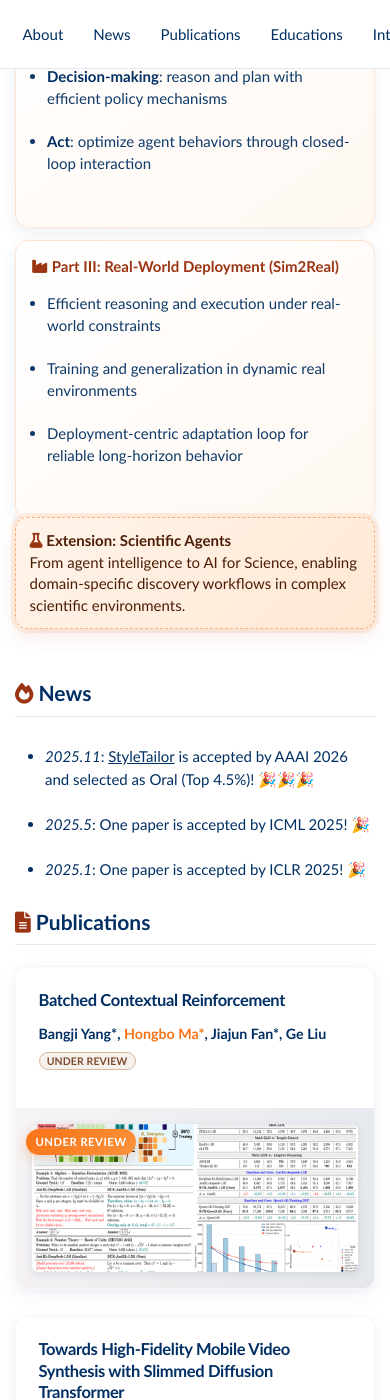
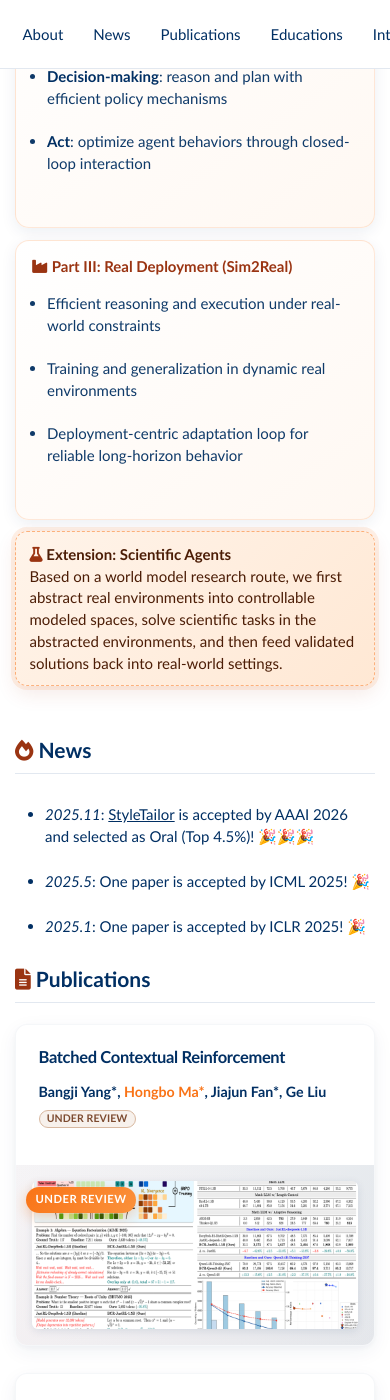
Before and after one commit to Ma-Hongbo/Ma-Hongbo.github.io, a Jekyll site: the page built from _pages/about.md, in a window 390 px wide and 1400 px high, scrolled down 1394 px. Built offline with Jekyll 4.4.1, drawn with Linux system fonts in a browser that asks for light colours.

Commit message:
new page

```diff
--- a/_pages/about.md
+++ b/_pages/about.md
@@ -55,7 +55,7 @@
     </div>
 
     <div class="mindmap-branch floating-card">
-      <h3><i class="fas fa-industry"></i> Part III: Real-World Deployment (Sim2Real)</h3>
+      <h3><i class="fas fa-industry"></i> Part III: Real Deployment (Sim2Real)</h3>
       <ul>
         <li>Efficient reasoning and execution under real-world constraints</li>
         <li>Training and generalization in dynamic real environments</li>
@@ -64,10 +64,12 @@
     </div>
   </div>
 
+  <div class="mindmap-divider" aria-hidden="true"></div>
+
   <div class="mindmap-extension-wrap">
     <div class="mindmap-extension floating-card">
       <p class="mindmap-extension__title"><i class="fas fa-flask"></i> Extension: Scientific Agents</p>
-      <p>From agent intelligence to AI for Science, enabling domain-specific discovery workflows in complex scientific environments.</p>
+      <p>Based on a world model research route, we first abstract real environments into controllable modeled spaces, solve scientific tasks in the abstracted environments, and then feed validated solutions back into real-world settings.</p>
     </div>
   </div>
 </div>
--- a/assets/css/orange-theme.css
+++ b/assets/css/orange-theme.css
@@ -307,15 +307,17 @@
   position: relative;
 }
 
-.research-mindmap .mindmap-extension-wrap::before {
-  content: "";
-  position: absolute;
-  top: -0.92rem;
-  left: 50%;
-  width: 2px;
-  height: 0.92rem;
-  transform: translateX(-50%);
-  background: rgba(249, 115, 22, 0.58);
+.research-mindmap .mindmap-divider {
+  width: min(760px, 92%);
+  height: 2px;
+  margin: 1rem auto 0.22rem;
+  background: linear-gradient(
+    90deg,
+    rgba(249, 115, 22, 0.06) 0%,
+    rgba(249, 115, 22, 0.78) 50%,
+    rgba(249, 115, 22, 0.06) 100%
+  );
+  border-radius: 999px;
 }
 
 .research-mindmap .mindmap-extension {
@@ -376,8 +378,8 @@
     margin-top: 0.82rem;
   }
 
-  .research-mindmap .mindmap-extension-wrap::before {
-    display: none;
+  .research-mindmap .mindmap-divider {
+    margin: 0.8rem auto 0.16rem;
   }
 
   .research-mindmap .mindmap-extension {
```
